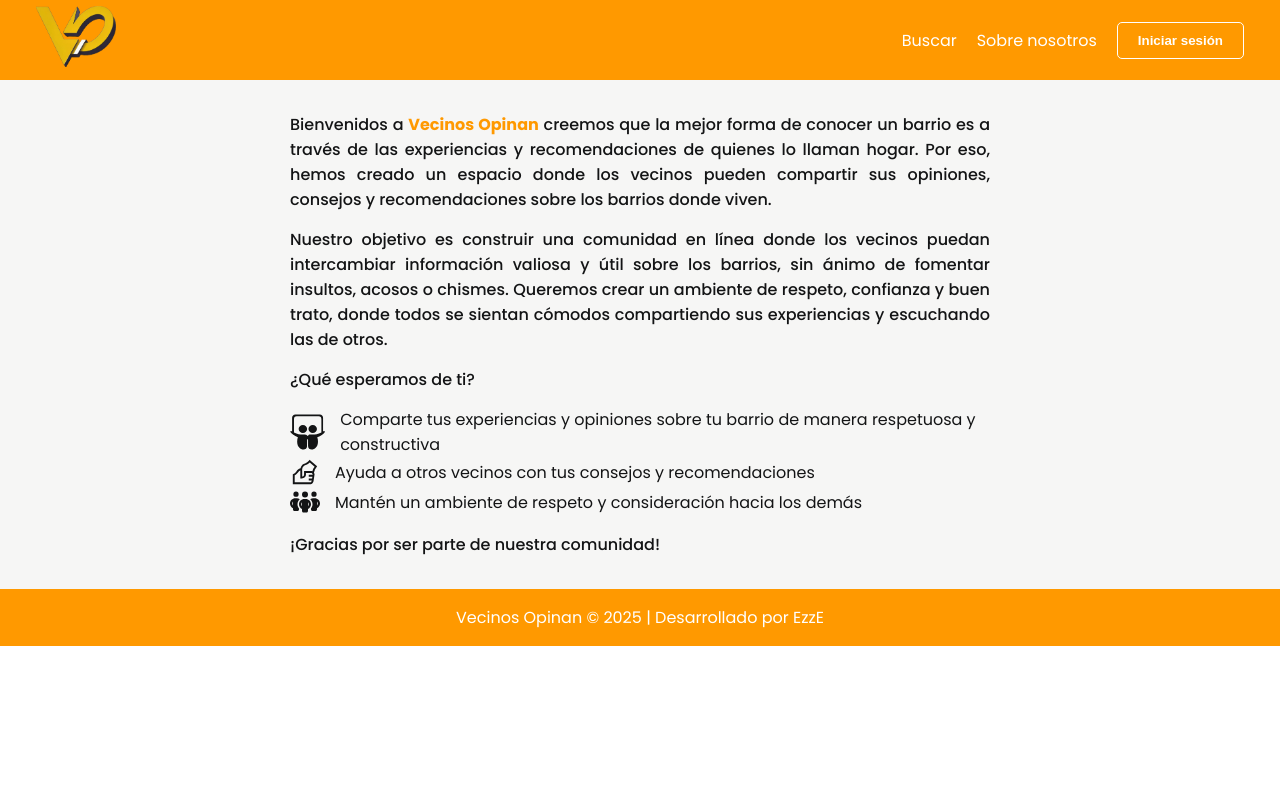
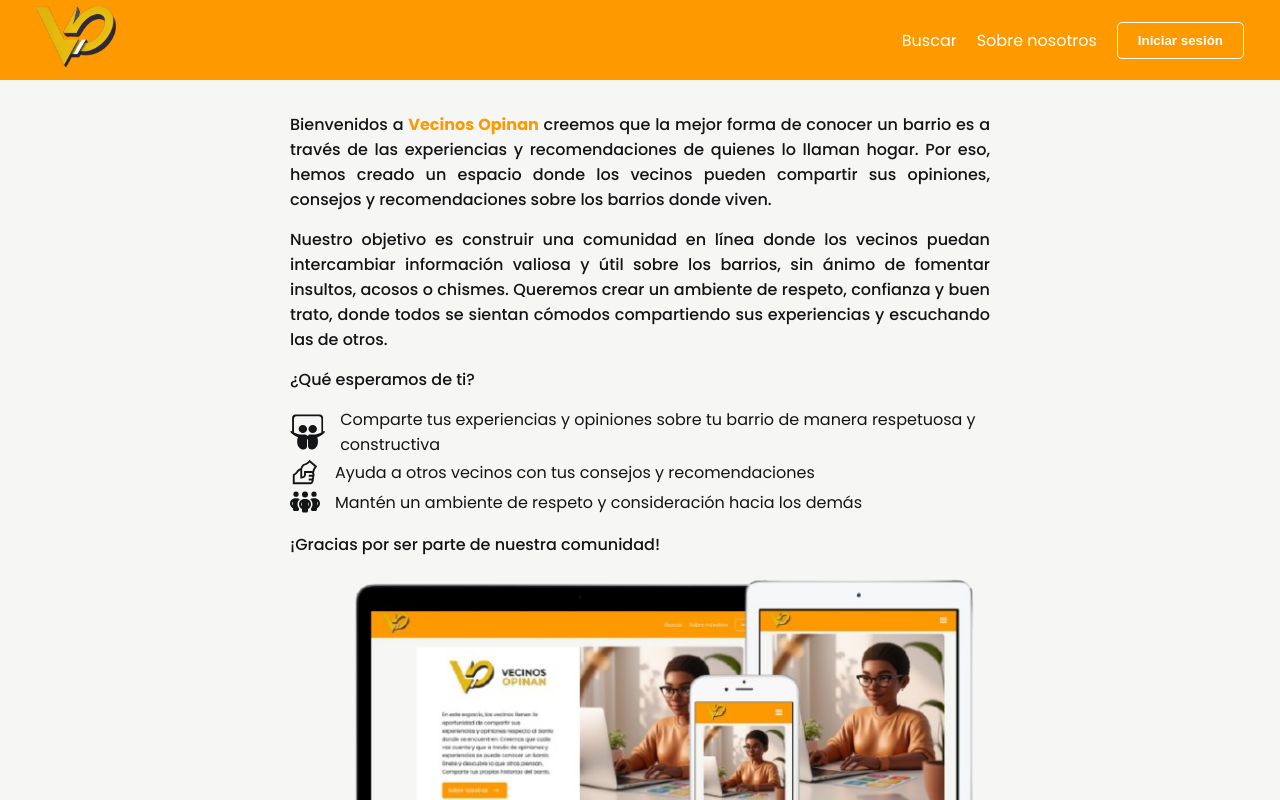
Before and after one commit to ezeabregu/vecinosopinan, a React (Create React App) app: page /about in a window 1280 px wide. Shown: the top 800 px of the page. Built offline with nearby package versions, Linux system fonts and the light colour scheme.

Commit message:
about changes

```diff
--- a/src/pages/About/About.jsx
+++ b/src/pages/About/About.jsx
@@ -7,6 +7,7 @@ import {
 import { FaSlideshare } from "react-icons/fa";
 import { LiaHandsHelpingSolid } from "react-icons/lia";
 import { FaPeopleGroup } from "react-icons/fa6";
+import devicesvo from "../../assets/img/devicesvo.png";
 
 const About = () => {
   return (
@@ -47,6 +48,7 @@ const About = () => {
             </li>
           </ul>
           <label htmlFor="">¡Gracias por ser parte de nuestra comunidad!</label>
+          <img src={devicesvo} alt="Devices VO" />
         </ContainerParrafo>
       </ContainerAbout>
     </>
--- a/src/pages/About/aboutStyles.js
+++ b/src/pages/About/aboutStyles.js
@@ -53,6 +53,11 @@ export const ContainerParrafo = styled.div`
     color: var(--amarilloOscuro);
   }
 
+  img {
+    width: 100%;
+    border-radius: 10px;
+  }
+
   @media (max-width: 800px) {
     strong {
       color: var(--amarilloOscuro);
```
Also changed, not shown: src/assets/img/devicesvo.png (added), src/assets/img/devicesvo1.png (added).
